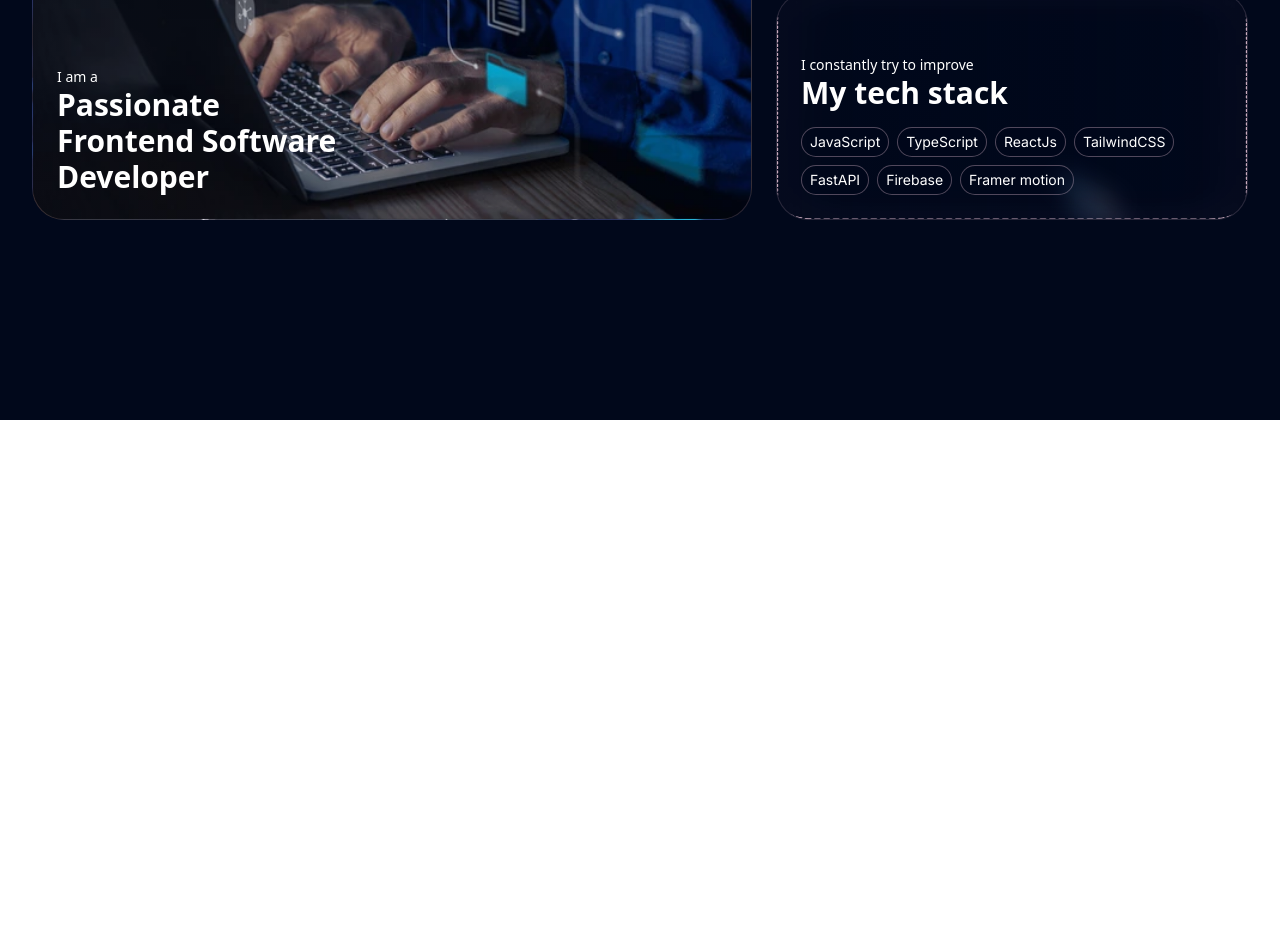
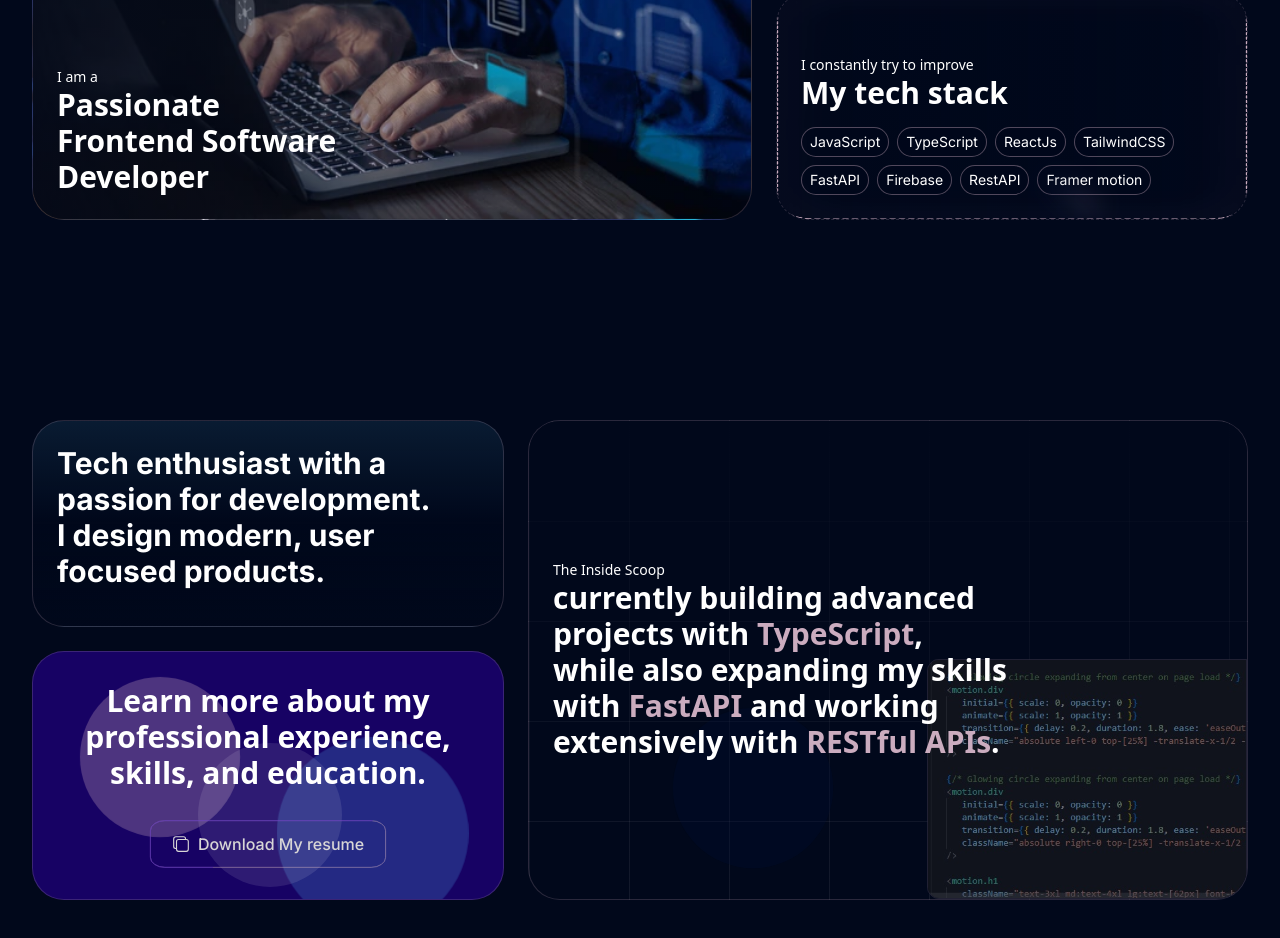
Before and after one commit to MDevHub/Portfolio, a React (Vite) app: page / in a window 1280 px wide. Shown: the part 1200-2138 px from the top of the page. Before the commit the page ends 1620 px from the top, so only its background shows below. Built offline with nearby package versions, Linux system fonts and the light colour scheme.

Commit message:
Added my infos and included my stack(Section3)

```diff
--- a/src/Components/HomePage/Section1.jsx
+++ b/src/Components/HomePage/Section1.jsx
@@ -1,6 +1,6 @@
-   import React from 'react'
-   import { FaTelegramPlane } from 'react-icons/fa'
-   import { motion } from 'framer-motion'
+import React from 'react'
+import { FaTelegramPlane } from 'react-icons/fa'
+import { motion } from 'framer-motion'
 
       const fadeUp = {
       hidden: { opacity: 0, y: 30 },
@@ -38,7 +38,7 @@
                   initial={{ scale: 0, opacity: 0 }}
                   animate={{ scale: 1, opacity: 1 }}
                   transition={{ delay: 0.2, duration: 1.8, ease: 'easeOut' }}
-                  className="absolute left-0 top-[25%] -translate-x-1/2 -translate-y-1/2 w-[200px] h-[200px] rounded-full bg-[#ffffff12] blur-2xl opacity-20 z-0"
+                  className="absolute left-0 top-[25%] -translate-x-1/2 -translate-y-1/2 w-[100px] h-[100px] rounded-full bg-[#021036] blur-20xl opacity-20 z-0"
                />
 
                {/* Glowing circle expanding from center on page load */}
@@ -46,7 +46,7 @@
                   initial={{ scale: 0, opacity: 0 }}
                   animate={{ scale: 1, opacity: 1 }}
                   transition={{ delay: 0.2, duration: 1.8, ease: 'easeOut' }}
-                  className="absolute right-0 top-[25%] -translate-x-1/2 -translate-y-1/2 w-[200px] h-[200px] rounded-full bg-[#ffffff12] blur-2xl opacity-20 z-0"
+                  className="absolute right-0 top-[100%] sm:top-[90%] -translate-x-1/2 -translate-y-1/2 w-[100px] h-[100px] rounded-full bg-[#021036] blur-20xl opacity-20 z-0"
                />
 
                <motion.h1
@@ -105,7 +105,7 @@
                      <br />
 
                      <motion.span
-                        className="inline-block"
+                        className="inline-block z-20"
                         initial={{ opacity: 0, y: 20 }}
                         animate={{ opacity: 1, y: 0 }}
                         transition={{ delay: 1.2, duration: 0.6 }}
@@ -116,7 +116,7 @@
                </motion.h1>
 
                <motion.p
-                  className="text-[#d8d6d6] text-xs md:text-xl"
+                  className="text-[#d8d6d6] text-xs md:text-xl z-20"
                   variants={fadeUp}
                   initial="hidden"
                   animate="visible"
@@ -168,7 +168,7 @@
 
                   {/* Actual button content */}
                   <button
-                     className="cursor-pointer outline-0 border-0 relative z-10 w-[180px] sm:w-[240px] h-[50px] flex items-center justify-center gap-2 text-sm sm:text-base text-[#d8d6d6] font-medium"
+                     className="rounded-4xl cursor-pointer outline-0 border-0 relative z-10 w-[180px] sm:w-[240px] h-[50px] flex items-center justify-center gap-2 text-sm sm:text-base text-[#d8d6d6] font-medium"
                   >
                      Show my work
                      <FaTelegramPlane className="text-lg" />
--- a/src/Components/HomePage/Section2.jsx
+++ b/src/Components/HomePage/Section2.jsx
@@ -6,11 +6,11 @@ import { motion } from 'framer-motion'
 
 	const Section2 = () => {
 		return (
-			<div className="bg-[#01081b] text-white min-h-screen px-4 md:px-8 py-50">
+			<div className="bg-[#01081b] text-white min-h-screen px-4 md:px-8 pt-20 md:pt-50">
 				<div className="grid lg:grid-cols-5 grid-cols-1 gap-6 max-w-full mx-auto lg:h-[420px] h-auto">
 					{/* First (Main Left) */}
 					<div
-						className="lg:col-span-3 relative flex place-items-end justify-start px-3 py-6 md:p-6 rounded-4xl overflow-hidden border border-[#CBACBF]/20"
+						className="group lg:col-span-3 relative flex place-items-end justify-start px-3 py-6 md:p-6 rounded-4xl overflow-hidden border border-[#CBACBF]/20"
 						style={{
 							backgroundImage: `url(${LaptopImg})`,
 							backgroundSize: 'cover',
@@ -18,8 +18,8 @@ import { motion } from 'framer-motion'
 						}}
 					>
 						{/* Overlay */}
-						<div className="absolute inset-0 bg-gradient-to-r from-[#01081b]/40 to-transparent z-0"></div>
-						<p className="relative z-10 text-sm font-normal font-sans text-white">
+						<div className="absolute inset-0 bg-gradient-to-r from-[#01081b]/70 to-transparent z-0"></div>
+						<p className="relative z-10 text-sm font-normal font-sans text-white group-hover:translate-x-2 transition-all duration-500 ease-in-out">
 							I am a <br /> <span className='text-2xl md:text-3xl font-bold text-white'> Passionate <br /> Frontend Software <br /> Developer</span>
 						</p>
 					</div>
@@ -30,7 +30,7 @@ import { motion } from 'framer-motion'
 						{/* Second (Top Right) */}
 						{/* Second (Top Right) */}
 						<div
-							className="relative flex items-end px-3 py-6 md:p-6 rounded-4xl overflow-hidden bg-gradient-to-b from-transparent to-[#01081b]/40 border border-[#CBACBF]/20"
+							className="group relative flex items-end px-3 py-6 md:p-6 rounded-4xl overflow-hidden bg-gradient-to-b from-transparent to-[#01081b]/40 border border-[#CBACBF]/20"
 						>
 							{/* Earth with subtle orbit lines at bottom */}
 							<div className="absolute bottom-[-200px] left-1/2 transform -translate-x-1/2 z-0">
@@ -52,7 +52,7 @@ import { motion } from 'framer-motion'
 							<div className="absolute inset-0 bg-[#01081b]/70 z-0"></div>
 
 							{/* Text */}
-							<p className="relative z-10 text-2xl font-bold">
+							<p className="relative z-10 text-2xl font-bold group-hover:translate-x-2 transition-all duration-500 ease-in-out">
 								I prioritize transparency,<br /> fostering open <br /> communication
 							</p>
 
@@ -78,7 +78,7 @@ import { motion } from 'framer-motion'
 							`}</style>
 						</div>
 						{/* Third (Bottom Right) */}
-						<div className="relative px-3 py-6 md:p-6 rounded-4xl border border-[#CBACBF]/20 bg-gradient-to-r from-[#01081b]/40 to-transparent flex items-end overflow-hidden">
+						<div className="group relative px-3 py-6 md:p-6 rounded-4xl border border-[#CBACBF]/20 bg-gradient-to-r from-[#01081b]/40 to-transparent border-dashed flex items-end overflow-hidden">
 							{/* Glowing Tracer */}
 							<motion.div
 								className="absolute top-0 left-0 w-full h-full rounded-4xl pointer-events-none"
@@ -125,16 +125,16 @@ import { motion } from 'framer-motion'
 							</motion.div>
 
 							{/* Glowing bar tracer */}
-							<span className="absolute w-16 h-1 bg-gradient-to-r from-[#CBACBF] to-[#5ac6ff] blur-md opacity-100 animate-glow-bar z-20" />
+							<span className="absolute w-16 h-1 bg-gradient-to-r from-[#CBACB] to-[#021036] blur-md opacity-100 animate-glow-bar z-20" />
 							{/* Content */}
 							<div className="relative z-10">
-								<p className="text-sm text-white font-light font-sans mt-4">
+								<p className="text-sm text-white font-light font-sans mt-4 group-hover:translate-x-2 transition-all duration-500 ease-in-out">
 									I constantly try to improve <br />
 									<span className="font-bold text-3xl">My tech stack</span>
 								</p>
 
-								<div className="flex flex-wrap gap-2 mt-4">
-									{['JavaScript', 'TypeScript', 'ReactJs', 'TailwindCSS', 'FastAPI', 'Firebase', 'Framer motion'].map((skill, i) => (
+								<div className="flex flex-wrap gap-2 mt-4 group-hover:translate-x-2 transition-all duration-500 ease-in-out">
+									{['JavaScript', 'TypeScript', 'ReactJs', 'TailwindCSS', 'FastAPI', 'Firebase', 'RestAPI', 'Framer motion'].map((skill, i) => (
 									<span
 										key={i}
 										className="text-xs sm:text-sm border border-[#CBACBF]/40 text-white px-2 py-1 rounded-full bg-[#01081b]/60"
@@ -143,7 +143,8 @@ import { motion } from 'framer-motion'
 									</span>
 									))}
 								</div>
-								<span className="absolute w-16 h-1 bg-gradient-to-r from-[#CBACBF] to-[#5ac6ff] blur-md opacity-100 animate-glow-bar z-20" />
+								{/* Glowing bar tracer */}
+								<span className="absolute w-16 h-1 bg-gradient-to-r from-[#CBACBF] to-[#021036] blur-md opacity-100 animate-glow-bar z-20" />
 							</div>
 
 							{/* Glow Animation */}
--- /dev/null
+++ b/src/Components/HomePage/Section3.jsx
@@ -0,0 +1,173 @@
+import React from 'react'
+import CodeImg from '../../assets/Images/code.jpg'
+import { motion } from 'framer-motion'
+import { IoCopyOutline } from 'react-icons/io5'
+
+
+ const fadeUp = {
+	hidden: { opacity: 0, y: 30 },
+	visible: (i = 1) => ({
+		opacity: 1,
+		y: 0,
+		transition: {
+			delay: i * 0.2,
+			duration: 0.9,
+			ease: 'easeOut',
+		},
+	}),
+}
+
+const Section3 = () => {
+	return (
+		<div className="bg-[#01081b] text-white min-h-screen px-4 md:px-8 pt-5">
+			<div className="grid sm:grid-cols-5 grid-cols-1 gap-6 max-w-full mx-auto lg:h-[480px] h-auto">
+
+				{/* Right Side Grid (now comes first on large screens) */}
+				<div className="sm:col-span-2 grid grid-cols-1 gap-6 order-2 lg:order-1">
+
+					{/* First (Top Left now) */}
+					<div className="px-3 py-6 md:p-6 rounded-4xl overflow-hidden bg-gradient-to-b from-[#5ac6ff1a] via-transparent to-[#01081b]/40 border border-[#CBACBF]/20 group">
+						<div className="transition-all duration-500 ease-in-out group-hover:translate-x-2">
+							<p className="text-xl sm:text-2xl md:text-3xl font-bold">
+								Tech enthusiast <br className='sm:hidden' /> with a passion for development.
+							</p>
+							<p className="text-xl sm:text-2xl md:text-3xl font-bold">
+								I design modern, <br className='sm:hidden' /> user focused products.
+							</p>
+						</div>
+					</div>
+					{/* Second (Bottom Left now) */}
+					<div className="group bg-[#170264] relative px-3 py-6 md:p-6 rounded-4xl border border-[#CBACBF]/20 overflow-hidden flex flex-col items-center justify-center text-center">
+
+						{/* Animated glowing background blobs */}
+						<div className="absolute inset-0 z-0 overflow-hidden">
+							<span className="absolute w-40 h-40 bg-[#CBACBF] rounded-full blur-20xl opacity-30 animate-pulse-slow" style={{ top: '10%', left: '10%' }} />
+							<span className="absolute w-48 h-48 bg-[#5ac6ff] rounded-full blur-20xl opacity-20 animate-move-diagonal" style={{ top: '30%', right: '5%' }} />
+							<span className="hidden lg:block absolute w-36 h-36 bg-[#ffffff] rounded-full blur-20xl opacity-10 animate-move-updown" style={{ bottom: '5%', left: '35%' }} />
+						</div>
+
+						{/* Text */}
+						<p className="text-xl sm:text-2xl md:text-3xl text-white font-bold font-sans relative z-10 group-hover:translate-x-2 transition-all duration-500 ease-in-out">
+							Learn more about my professional experience, skills, and education.
+						</p>
+
+						{/* Button with traced border stroke */}
+						<motion.div
+							className="relative inline-block mt-7"
+							variants={fadeUp}
+							initial="hidden"
+							animate="visible"
+							custom={4}
+						>
+							{/* SVG stroke border */}
+							<svg
+								className="absolute inset-0 w-full h-full z-0"
+								viewBox="0 0 200 60"
+								preserveAspectRatio="none"
+							>
+								<rect
+									x="2"
+									y="2"
+									width="196"
+									height="56"
+									rx="12"
+									ry="12"
+									stroke="#CBACBF"
+									strokeWidth="0.5"
+									fill="transparent"
+								/>
+								<rect
+									x="2"
+									y="2"
+									width="196"
+									height="56"
+									rx="12"
+									ry="12"
+									stroke="#3a0bbd"
+									strokeWidth="0.5"
+									fill="none"
+									strokeDasharray="200"
+									strokeDashoffset="200"
+									className="animate-borderstroke"
+								/>
+							</svg>
+
+							{/* Actual button content */}
+							<button
+								className="
+									px-2 cursor-pointer outline-0 border-0 relative z-10 sm:w-[240px] h-[50px] flex items-center justify-center gap-2 text-sm sm:text-base text-[#d8d6d6] rounded-4xl font-medium
+									group-hover:translate-x-2 transition-all duration-500 ease-in-out
+								"
+							>
+								<IoCopyOutline className="text-lg" />
+								Download My resume
+							</button>
+						</motion.div>
+						{/* Glow Animations */}
+						<style>{`
+							@keyframes pulse-slow {
+								0%, 100% { transform: scale(1); opacity: 0.3; }
+								50% { transform: scale(1.2); opacity: 0.6; }
+							}
+
+							@keyframes move-diagonal {
+								0% { transform: translate(0, 0); }
+								50% { transform: translate(-20px, 20px); }
+								100% { transform: translate(0, 0); }
+							}
+
+							@keyframes move-updown {
+								0% { transform: translateY(0); }
+								50% { transform: translateY(-25px); }
+								100% { transform: translateY(0); }
+							}
+
+							.animate-pulse-slow {
+								animation: pulse-slow 6s ease-in-out infinite;
+							}
+
+							.animate-move-diagonal {
+								animation: move-diagonal 8s ease-in-out infinite;
+							}
+
+							.animate-move-updown {
+								animation: move-updown 7s ease-in-out infinite;
+							}
+						`}</style>
+					</div>
+				</div>
+
+				{/* Main Grid on Right for lg screen */}
+				<div
+					className="group bg-grid sm:col-span-3 order-1 sm:order-2 relative flex items-center justify-start px-3 py-6 md:p-6 rounded-4xl overflow-hidden border border-[#CBACBF]/20"
+				>
+					{/* Overlay */}
+            	<div className="absolute bg-gradient-to-b from-[#01081b] to-transparent inset-0 z-0"></div>
+					<div className="absolute inset-0 z-0 overflow-hidden">
+						<span className="absolute w-40 h-40 bg-[#021036] blur-20xl rounded-full  opacity-30 animate-pulse-slow" style={{ top: '60%', left: '20%' }} />
+					</div>
+					{/* Background Code Image (bottom right corner) */}
+					<img
+						src={CodeImg}
+						alt="Code"
+						className="absolute bottom-0 right-0 w-50 h-full sm:w-80 sm:h-60 object-cover rounded-l-xl border border-[#CBACBF]/30 z-0 group-hover:translate-x-2 transition-all duration-500 ease-in-out"
+					/>
+
+					{/* Dark blur overlay */}
+					<div className="absolute bottom-0 right-0 w-50 h-full sm:w-80 sm:h-60 rounded-l-xl bg-[#01081b7a] backdrop-blur-[] z-10" />
+
+					{/* Main Text Content */}
+					<p className="relative z-20 text-sm font-normal font-sans text-white group-hover:translate-x-2 transition-all duration-500 ease-in-out">
+						The Inside Scoop<br />
+						<span className="text-xl sm:text-2xl md:text-3xl font-semibold text-white">
+							currently building advanced <br className='hidden md:block' /> projects with <span className="text-[#CBACBF]">TypeScript</span>, <br className='hidden md:block' />
+							while also expanding my skills <br className='hidden md:block' /> with <span className="text-[#CBACBF]">FastAPI</span> and working <br className='hidden md:block' /> extensively with <span className="text-[#CBACBF]">RESTful APIs</span>.
+						</span>
+					</p>
+				</div>
+			</div>
+		</div>
+	)
+}
+
+export default Section3
--- a/src/Home.jsx
+++ b/src/Home.jsx
@@ -1,12 +1,14 @@
 import React from 'react'
 import Section1 from './Components/HomePage/Section1'
 import Section2 from './Components/HomePage/Section2'
+import Section3 from './Components/HomePage/Section3'
 
 const Home = () => {
   return (
       <div>
          <Section1 />
          <Section2 />
+         <Section3 />
       </div>
   )
 }
```
Also changed, not shown: src/assets/Images/code.jpg (added).
